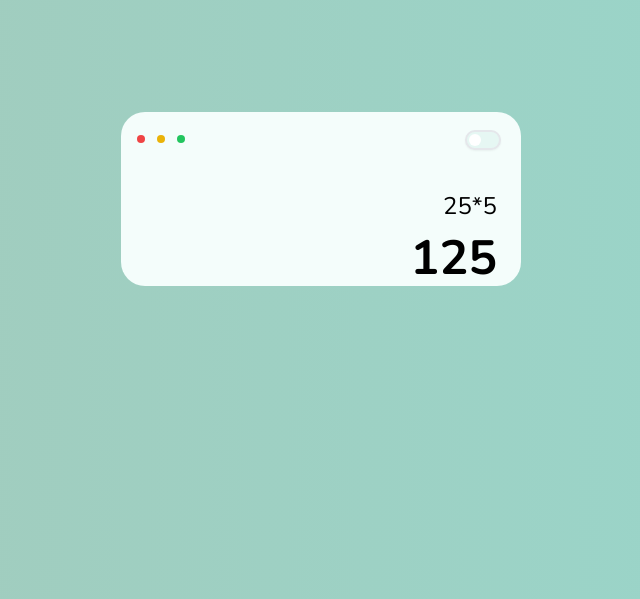
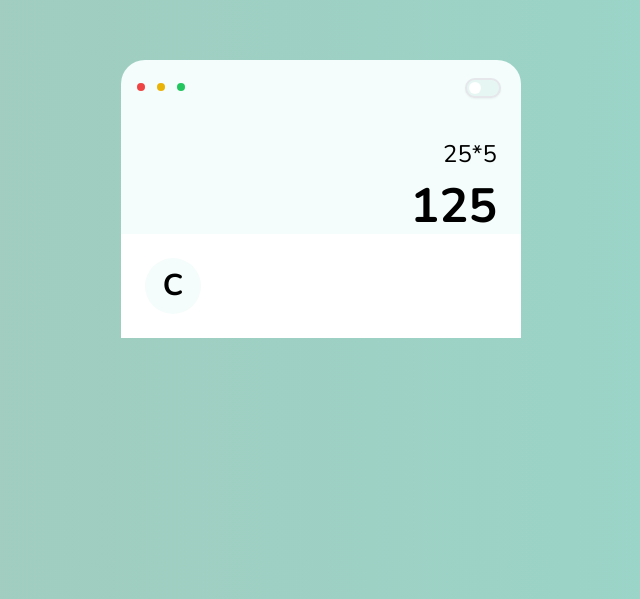
Before and after one commit to Tella1234/learning-javascript, a website: page pages/calculator.html in a window 1280 px wide. Shown: the part 201-800 px from the top of the page, without its empty margins (319-959 px from the left). Drawn offline with nearby package versions, Linux system fonts and the light colour scheme.

Commit message:
Calculator

```diff
--- a/pages/calculator.html
+++ b/pages/calculator.html
@@ -23,6 +23,9 @@
           <p class="text-2xl">25*5</p>
           <p class="text-5xl font-semibold">125</p>
         </div>
+        <div class="grid bg-white p-6">
+          <button class="flex items-center justify-center w-14 h-14 rounded-full bg-[#f4fdfb] text-3xl font-semibold">C</button>
+        </div>
       </div>
     <script src="../scripts/calculator.js"></script>
   </body>
```
Also changed, not shown: dist/output.css.
